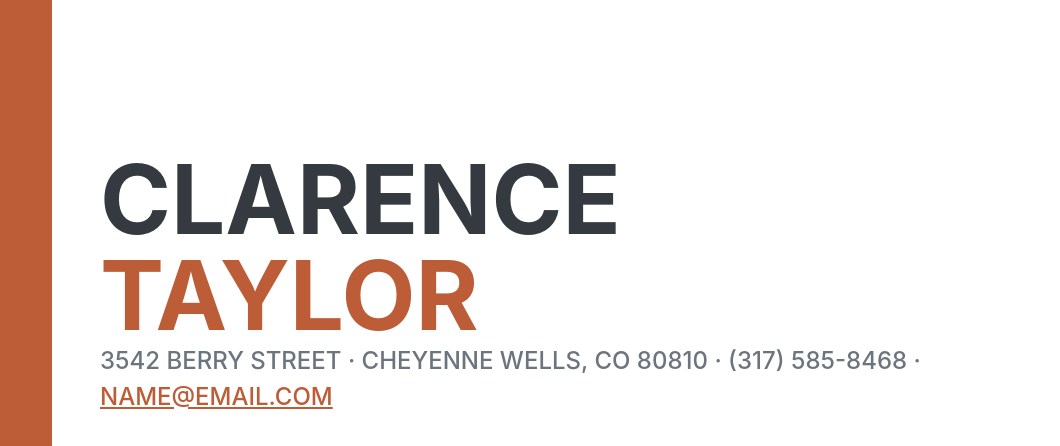
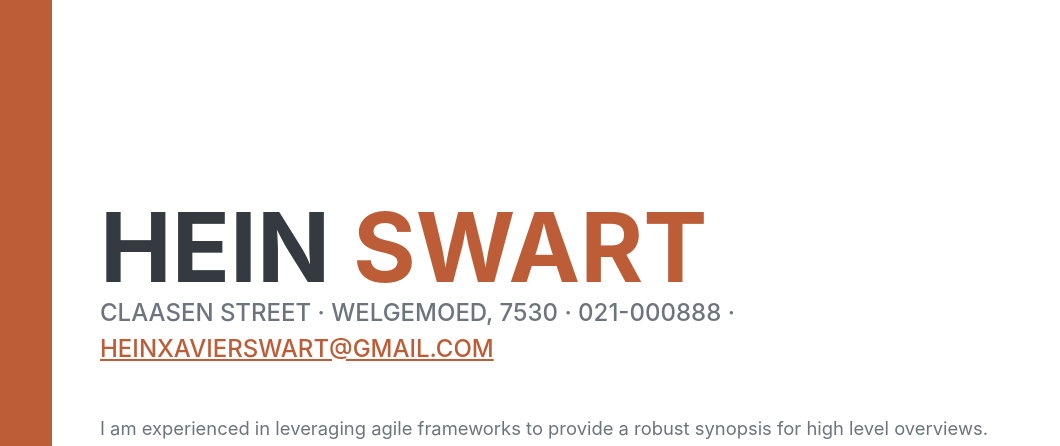
Before and after one commit to HeinXavierSwart/HeinXavierSwart.github.io, a plain HTML site: page index.html in a window 1280 px wide. Shown: the top 446 px of the page, 220-1280 px from the left. Drawn offline with nearby package versions, Linux system fonts and the light colour scheme; a web font is replaced by a local one.

Commit message:
Deploying to gh-pages from @ HeinXavierSwart/HeinXavierSwart.github.io@386a6aadfc80c764e7ce7e4b6ef6d4b64404712a 🚀

```diff
--- a/index.html
+++ b/index.html
@@ -19,7 +19,7 @@
         <!-- Navigation-->
         <nav class="navbar navbar-expand-lg navbar-dark bg-primary fixed-top" id="sideNav">
             <a class="navbar-brand js-scroll-trigger" href="#page-top">
-                <span class="d-block d-lg-none">Clarence Taylor</span>
+                <span class="d-block d-lg-none">Hein Swart</span>
                 <span class="d-none d-lg-block"><img class="img-fluid img-profile rounded-circle mx-auto mb-2" src="/static/assets/img/hein.jpg" alt="..." /></span>
             </a>
             <button class="navbar-toggler" type="button" data-bs-toggle="collapse" data-bs-target="#navbarResponsive" aria-controls="navbarResponsive" aria-expanded="false" aria-label="Toggle navigation"><span class="navbar-toggler-icon"></span></button>
@@ -40,12 +40,12 @@
             <section class="resume-section" id="about">
                 <div class="resume-section-content">
                     <h1 class="mb-0">
-                        Clarence
-                        <span class="text-primary">Taylor</span>
+                        Hein
+                        <span class="text-primary">Swart</span>
                     </h1>
                     <div class="subheading mb-5">
-                        3542 Berry Street · Cheyenne Wells, CO 80810 · (317) 585-8468 ·
-                        <a href="mailto:name@email.com">name@email.com</a>
+                        Claasen Street · Welgemoed, 7530 · 021-000888 ·
+                        <a href="mailto:heinxavierswart@gmail.com">heinxavierswart@gmail.com</a>
                     </div>
                     <p class="lead mb-5">I am experienced in leveraging agile frameworks to provide a robust synopsis for high level overviews. Iterative approaches to corporate strategy foster collaborative thinking to further the overall value proposition.</p>
                     <div class="social-icons">
```
